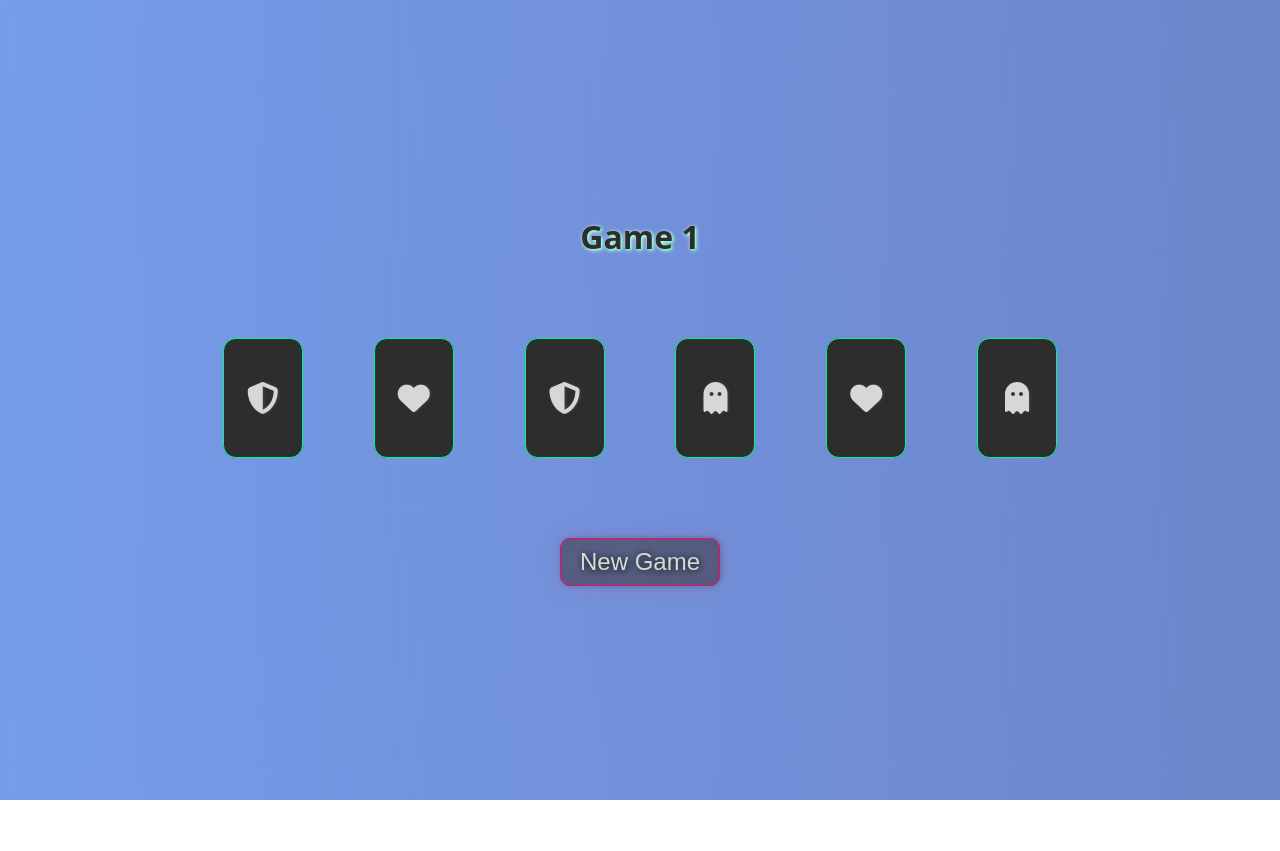
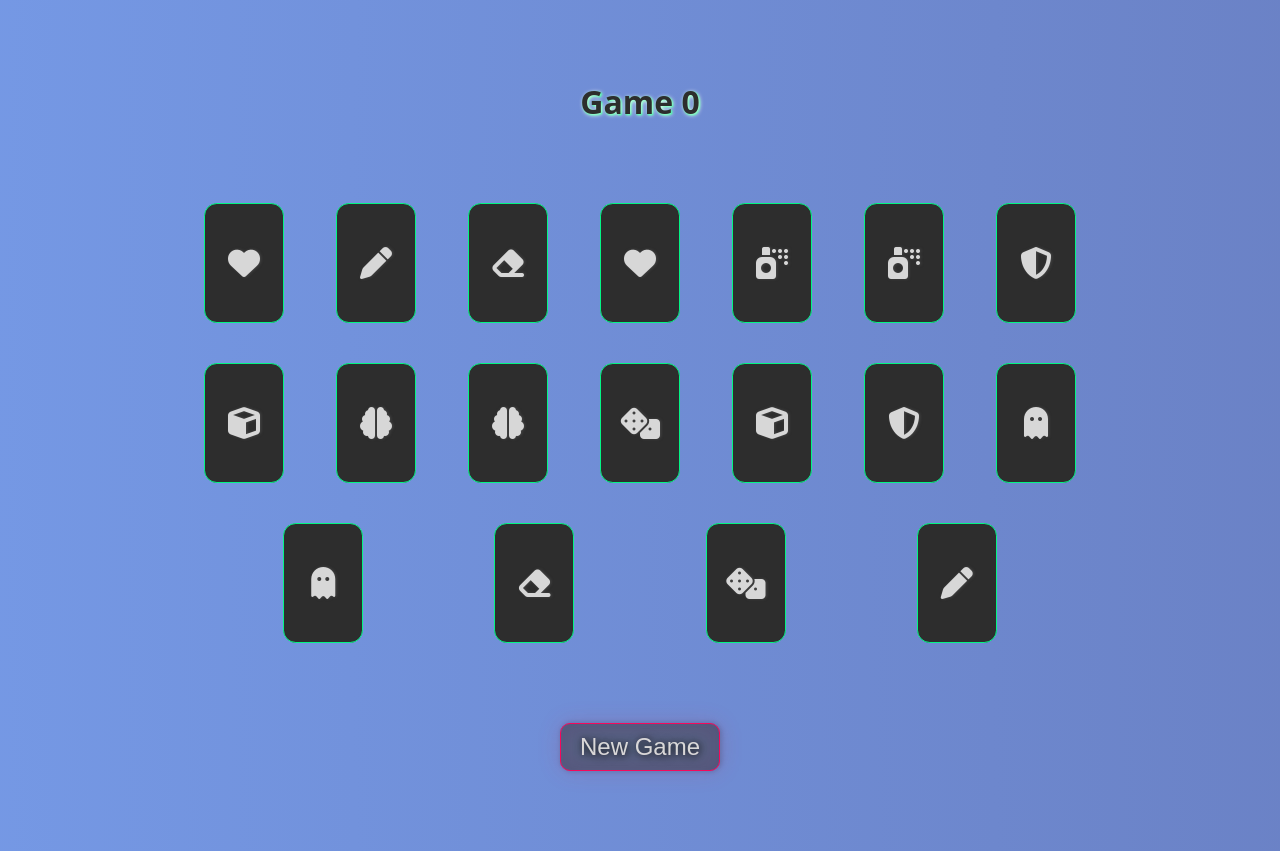
Before and after one commit to francoandreDev/react-projects, a React (Create React App) app in the folder card-memory-game/: page / in a window 1280 px wide. Before the commit the page ends 800 px from the top, so only its background shows below. Built offline with nearby package versions, Linux system fonts and the light colour scheme; the HTML template or start-up script is replaced by a standard one.

Commit message:
more readable code

```diff
--- a/card-memory-game/src/App.js
+++ b/card-memory-game/src/App.js
@@ -15,58 +15,75 @@ function App() {
         "spray-can",
         "dragon",
     ];
-    const newRandom = (n) => {
-        let random = Math.floor(Math.random() * n - 5) + 6;
-        if (random % 2 === 1) random++;
-        return random;
+
+    const onlyEven = (random) => {
+        return random % 2 === 0 ? random : random + 1;
     };
-    const [random, setRandom] = useState(newRandom(20));
-    const myIcons = iconsAvailable.filter(
-        (icon, index) => index >= 0 && index < random / 2
-    );
-    const [content, setContent] = useState(
-        myIcons.concat(myIcons).sort(() => Math.random() - 0.5)
-    );
 
-    const [count, setCount] = useState(1);
-    const [myCards, setMyCards] = useState(
-        new Array(random).fill({
-            status: "close",
-        })
-    );
+    const newEvenRandom = (n) => {
+        const random = Math.floor(Math.random() * n - 5) + 6;
+        const evenRandom = onlyEven(random);
+        return evenRandom;
+    };
 
-    const newGame = () => {
-        setRandom(newRandom(20));
+    const filterIcons = () => {
         const myIcons = iconsAvailable.filter(
             (icon, index) => index < random / 2
         );
-        setContent(myIcons.concat(myIcons).sort(() => Math.random() - 0.5));
-        setMyCards(
-            new Array(random).fill({
-                status: "close",
-            })
-        );
+        return myIcons;
+    };
+
+    const sortBothIcons = (myIcons) => {
+        const sortIcons = myIcons
+            .concat(myIcons)
+            .sort(() => Math.random() - 0.5);
+        return sortIcons;
+    };
+
+    const newContent = () => {
+        const myIcons = filterIcons();
+        const sortIcons = sortBothIcons(myIcons);
+        return sortIcons;
+    };
+
+    const createCardsArray = () => {
+        return new Array(random)
+            .fill({ status: "close", content: null })
+            .map((thisCard, index) => {
+                return {...thisCard, content: myContent[index]}
+            });
+    };
+
+    const newGame = () => {
+        setRandom(newEvenRandom(20));
+        setMyContent(newContent());
+        setMyCards(createCardsArray());
         setCount(count + 1);
     };
 
-    const [selectCard, setSelectedCard] = useState(new Array(2));
+    const [random, setRandom] = useState(newEvenRandom(20));
+    const [myContent, setMyContent] = useState(newContent());
+    const [myCards, setMyCards] = useState(createCardsArray());
+    const [selectCard, setSelectedCard] = useState(undefined);
+    const [count, setCount] = useState(0);
 
     return (
         <div className="bg">
             <h1>Game {count}</h1>
             <ul className="cards">
-                {myCards.map((card, index) => (
+                {myCards.map((card, index) => {
+                    return (
                         <li key={index}>
                             <Card
                                 card={card}
-                            content={content[index]}
                                 selectCard={{
-                                'state': selectCard,
-                                'setState': setSelectedCard,
+                                    state: selectCard,
+                                    setState: setSelectedCard,
                                 }}
                             />
                         </li>
-                ))}
+                    );
+                })}
             </ul>
             <button onClick={() => newGame()} className="button-newGame">
                 New Game
--- a/card-memory-game/src/cards/Card.js
+++ b/card-memory-game/src/cards/Card.js
@@ -3,33 +3,43 @@ import "./Card.css";
 
 import cardBg from "../assets/bg-card.jpg";
 
-const Card = ({ card, content, selectCard }) => {
-    const [cardStatus, setCardStatus] = useState(card.status);
+const Card = ({ card, selectCard }) => {
     const changeStatus = () => {
         const cardState = selectCard["state"];
         const setCardState = selectCard["setState"];
-        const findMatchContentInCards = () => {
-            let indexMatch = 0;
-            if (cardState[0] !== undefined) indexMatch = 1;
-            cardState[indexMatch] = content;
-            setCardState(...cardState);
-            if (cardState[0] !== cardState[1]) {
-                setTimeout(() => {
-                    setCardStatus("close");
-                }, 2500);
-                setCardState(new Array(2));
-            }
-        };
-        if (cardState[0] === cardState[1]) {
-            console.log("yeah");
-            setCardState(new Array(2));
+        findMatchContentInCards(cardState, setCardState);
+    };
+
+    const findMatchContentInCards = (cardState, setCardState) => {
+        if (cardState === undefined) {
+            console.log(card);
+            card!==undefined&&setCardState(card);
+            //! This should not be undefined
+            console.log(cardState)
         }
-        if (cardStatus === "close") {
-            setCardStatus("open");
-            findMatchContentInCards();
-        } else if (cardStatus === "open") setCardStatus("close");
-        console.log(cardState);
+        if (cardState.content !== undefined) {
+            matchContentCards(cardState, setCardState);
+        }
     };
+
+    const matchContentCards = (cardState, setCardState) => {
+        if (cardState.content !== card.content) closeCards()
+        if (cardState.content === card.content) openCards()
+        setCardState(undefined);
+    };
+
+    const closeCards = () => {
+        setTimeout(() => {
+            setCardStatus("close");
+        }, 2500);
+    };
+
+    const openCards = () => {
+        console.log("yeah");
+        setCardStatus("open")
+    };
+
+    const [cardStatus, setCardStatus] = useState(card.status);
 
     useEffect(() => {
         setCardStatus(card.status);
@@ -37,9 +47,9 @@ const Card = ({ card, content, selectCard }) => {
 
     return (
         <button className={`Card ${cardStatus}`} onClick={() => changeStatus()}>
-            {cardStatus !== "open" ? (
+            {(cardStatus !== "open") ? (
                 <>
-                    <i className={`fa-solid fa-${content} text-card`}></i>
+                    <i className={`fa-solid fa-${card.content} text-card`}></i>
                 </>
             ) : (
                 <img src={cardBg} alt="random card" className="random-card" />
```
Lines whose indentation alone changed are shown as unchanged.
